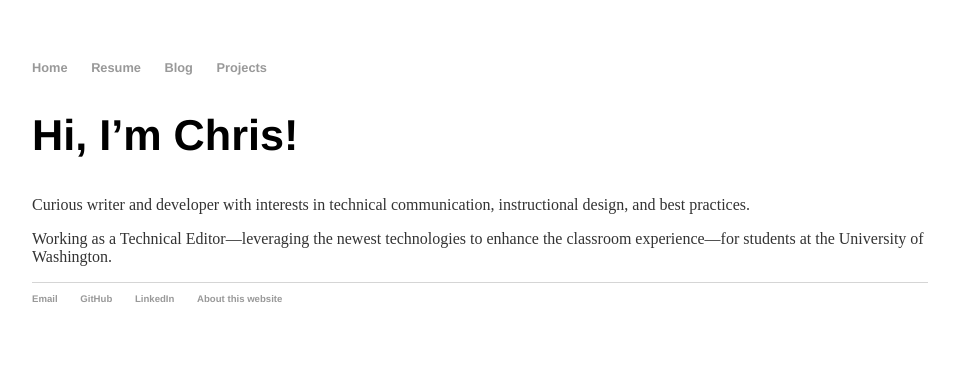
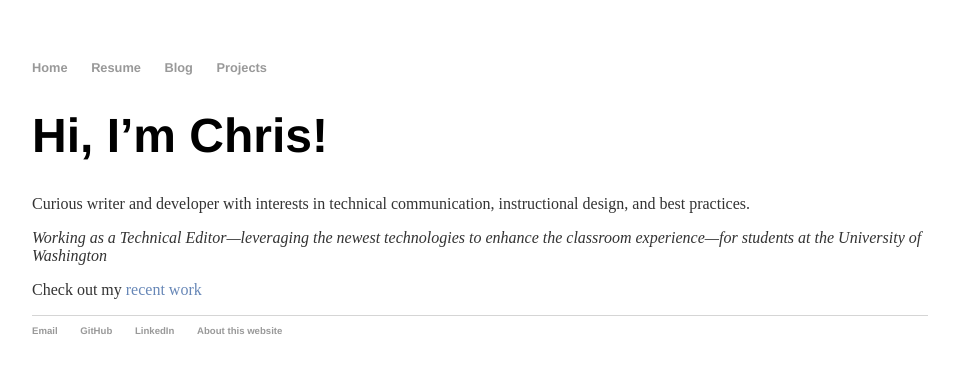
Before and after one commit to chriso23/chriso23.github.io, a Jekyll site: the page built from index.md, in a window 1280 px wide. Shown: the top 373 px of the page, without its empty margins (160-1119 px from the left). Built offline with Jekyll 4.4.1, drawn with Linux system fonts in a browser that asks for light colours.

Commit message:
Update index.md

```diff
--- a/index.md
+++ b/index.md
@@ -3,8 +3,10 @@ layout: default
 title: Home | Chris Oung
 ---
 
-## Hi, I'm Chris!
+# Hi, I'm Chris!
 
 Curious writer and developer with interests in technical communication, instructional design, and best practices.
 
-Working as a Technical Editor—leveraging the newest technologies to enhance the classroom experience—for students at the University of Washington.
+_Working as a Technical Editor—leveraging the newest technologies to enhance the classroom experience—for students at the University of Washington_
+
+Check out my [recent work](https://chrisoung1.github.io/uwave-radio/)
```
